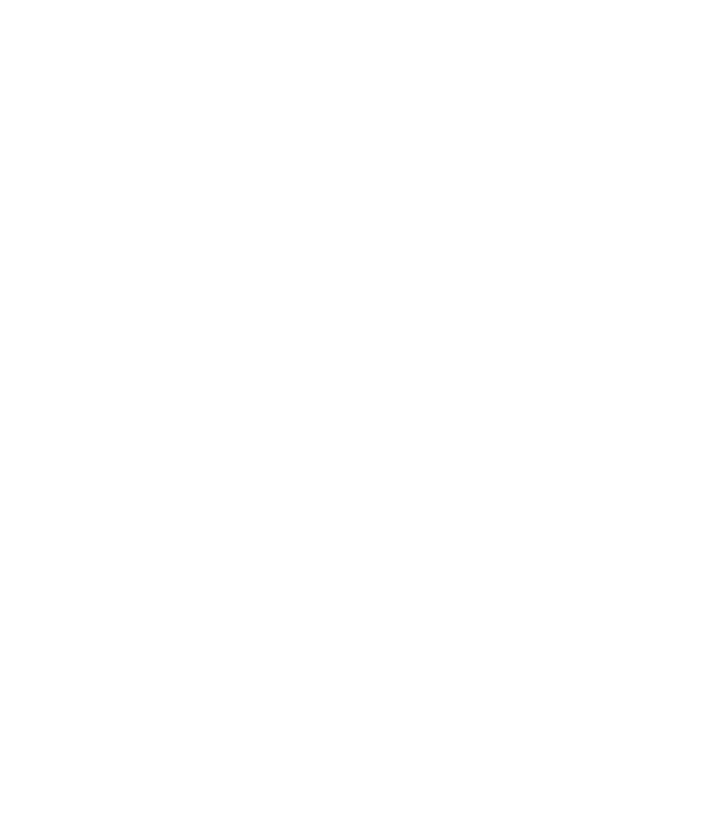
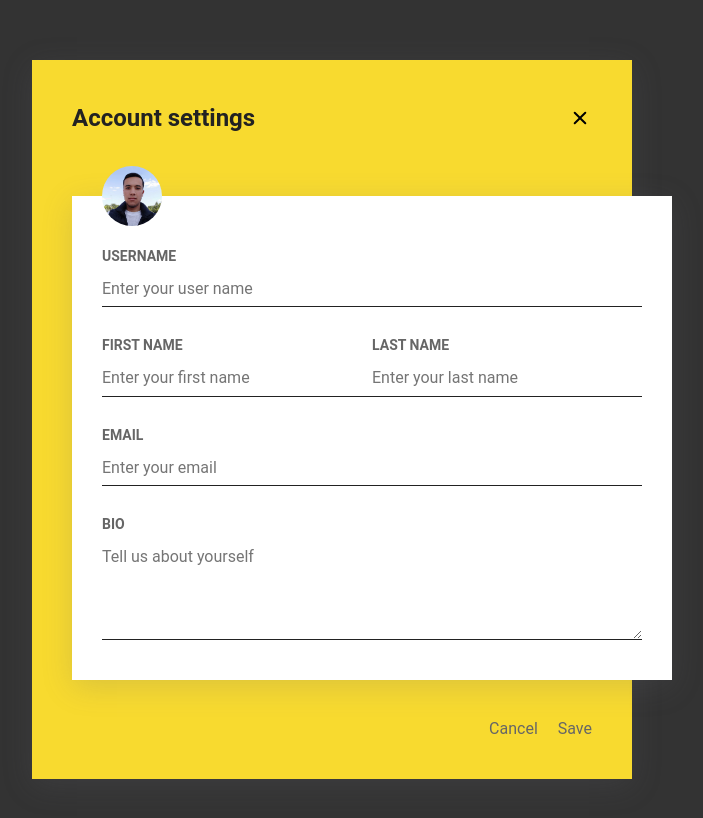
Before and after one commit to FrontEnd-learner/form-task, a plain HTML site: page index.html in a window 1280 px wide. Shown: the whole page, without its empty margins (308-1011 px from the left). Drawn offline with Linux system fonts and the light colour scheme.

Commit message:
Change all code

```diff
--- a/css/style.css
+++ b/css/style.css
@@ -20,7 +20,7 @@ body{
     font-family: "Roboto", "Arial", sans-serif;
     font-size: 16px;
     line-height: 1.5;
-    background-color: #fff;
+    background-color: #333;
     color: #222;
 }
 img{
@@ -39,4 +39,105 @@ img{
 /* MAIN CONTENT */
 .main-content{
     flex-grow: 1;
+    padding-top: 60px;
+    padding-bottom: 60px;
 }
+
+.profile-settings {
+    max-width: 600px;
+    margin-left: auto;
+    margin-right: auto;
+    background-color: rgb(248, 218, 47);
+    box-shadow: 0px 7px 29px 0px rgba(100, 100, 111, 0.2);
+}
+/* .profile-settings-form {
+} */
+.profile-settings-form-header {
+    display: flex;
+    justify-content: space-between;
+    align-items: center;
+    padding: 40px 40px 60px;
+}
+.profile-settings-form-title{
+    margin: 0;
+    font-size: 24px;
+    font-weight: bold;
+}
+.profile-settings-form-close-link {
+    display: flex;
+}
+.profile-settings-form-body {
+    position: relative;
+    left: 40px;
+    padding: 50px 30px 40px;
+    background-color: #fff;
+    box-shadow: 0px 7px 29px 0px rgba(100, 100, 111, 0.2);
+}
+.profile-settings-form-avatar {
+    position: absolute;
+    top: 0;
+    left: 30px;
+    width: 60px;
+    height: 60px;
+    border-radius: 50%;
+    object-fit: cover;
+    transform: translateY(-50%);
+}
+.profile-settings-form-group {
+    display: flex;
+    align-items: flex-start;
+    flex-direction: column;
+}
+.profile-settings-form-group:not(:last-child){
+    margin-bottom: 28px;
+}
+.profile-settings-form-label {
+    margin-bottom: 5px;
+    font-size: 14px;
+    font-weight: bold;
+    color: #666;
+    text-transform: uppercase;
+}
+.profile-settings-form-field {
+    display: block;
+    width: 100%;
+    padding-top: 8px;
+    padding-bottom: 8px;
+    border: 0;
+    border-bottom: 1px solid #222;
+    background-color: transparent;
+}
+.profile-settings-form-group-row .profile-settings-form-group{
+    margin-bottom: 0;
+    width: 50%;
+}
+.profile-settings-form-group-row:not(:last-child){
+    margin-bottom: 28px;
+}
+.profile-settings-form-group-row {
+    display: flex;
+}
+.profile-settings-form-textarea {
+    min-height: 100px;
+    resize: vertical;
+}
+.profile-settings-form-footer {
+    display: flex;
+    justify-content: flex-end;
+    padding: 40px;
+}
+.profile-settings-form-actions{
+    display: flex;
+    justify-content: flex-end;
+    align-items: center;
+    padding: 40px;
+}
+.profile-settings-form-action{
+    color: #666;
+    border: 0;
+    background-color: transparent;
+    cursor: pointer;
+}
+.profile-settings-form-action:not(:last-child){
+    margin-right: 20px;
+}
--- a/index.html
+++ b/index.html
@@ -3,7 +3,7 @@
 <head>
     <meta charset="UTF-8">
     <meta name="viewport" content="width=device-width, initial-scale=1.0">
-    <title>Project</title>
+    <title>Form task</title>
     <!-- Fonts -->
     <!-- Style -->
     <link rel="stylesheet" href="css/normalize.css">
@@ -11,6 +11,56 @@
 </head>
 <body>
 
+    <div class="main-content">
+        <div class="container">
+            <div class="profile-settings">
+                <form class="profile-settings-form" action="https://echo.htmlacademy.ru" method="POST">
+                    <!-- HEADER -->
+                    <header class="profile-settings-form-header">
+                        <h1 class="profile-settings-form-title">Account settings</h1>
+                        <a class="profile-settings-form-close-link" href="#">
+                            <img src="img/cross-small.svg" alt="img" width="24" height="24">
+                        </a>
+                    </header>
+
+                    <!-- FORM BODY -->
+                    <div class="profile-settings-form-body">
+                        <img class="profile-settings-form-avatar" src="img/rasmim.png" alt="Avatar" width="60" height="60">
+                        <div class="profile-settings-form-group">
+                            <label class="profile-settings-form-label" for="settings-username-input">Username</label>
+                            <input class="profile-settings-form-field" type="text" id="settings-username-input" name="username" placeholder="Enter your user name" required>
+                        </div>
+
+                        <div class="profile-settings-form-group-row">
+                            <div class="profile-settings-form-group">
+                                <label class="profile-settings-form-label" for="settings-first-name-input">First name</label>
+                                <input class="profile-settings-form-field" type="text" name="first_name" id="settings-first-name-input" placeholder="Enter your first name" required>
+                            </div>
+                            <div class="profile-settings-form-group">
+                                <label class="profile-settings-form-label" for="settings-last-name-input">Last name</label>
+                                <input class="profile-settings-form-field" type="text" name="last_name" id="settings-last-name-input" placeholder="Enter your last name" required>
+                            </div>
+                        </div>
+                        <div class="profile-settings-form-group">
+                            <label class="profile-settings-form-label" for="settings-form-email-input">Email</label>
+                            <input class="profile-settings-form-field" type="email" name="email" pattern="^([a-z0-9_\.-]+)@([\da-z\.-]+)\.([a-z\.]{2,6})$" id="settings-form-email-input" placeholder="Enter your email" required>
+                        </div>
+                        <div class="profile-settings-form-group">
+                            <label class="profile-settings-form-label" for="settings-form-bio-input">Bio</label>
+                            <textarea class="profile-settings-form-field profile-settings-form-textarea" name="bio" id="settings-form-bio-input" placeholder="Tell us about yourself" required></textarea>
+                        </div>
+                    </div>
+
+                    <!-- FOOTER -->
+                    <footer class="profile-settings-form-actions">
+                        <button class="profile-settings-form-action" type="button">Cancel</button>
+                        <button class="profile-settings-form-action" type="submit">Save</button>
+                    </footer>
+                </form>
+            </div>
+        </div>
+    </div>
+
     <script src="js/main.js"></script>
 </body>
 </html>
```
Also changed, not shown: img/cross-small.svg (added), img/rasmim.png (added).
